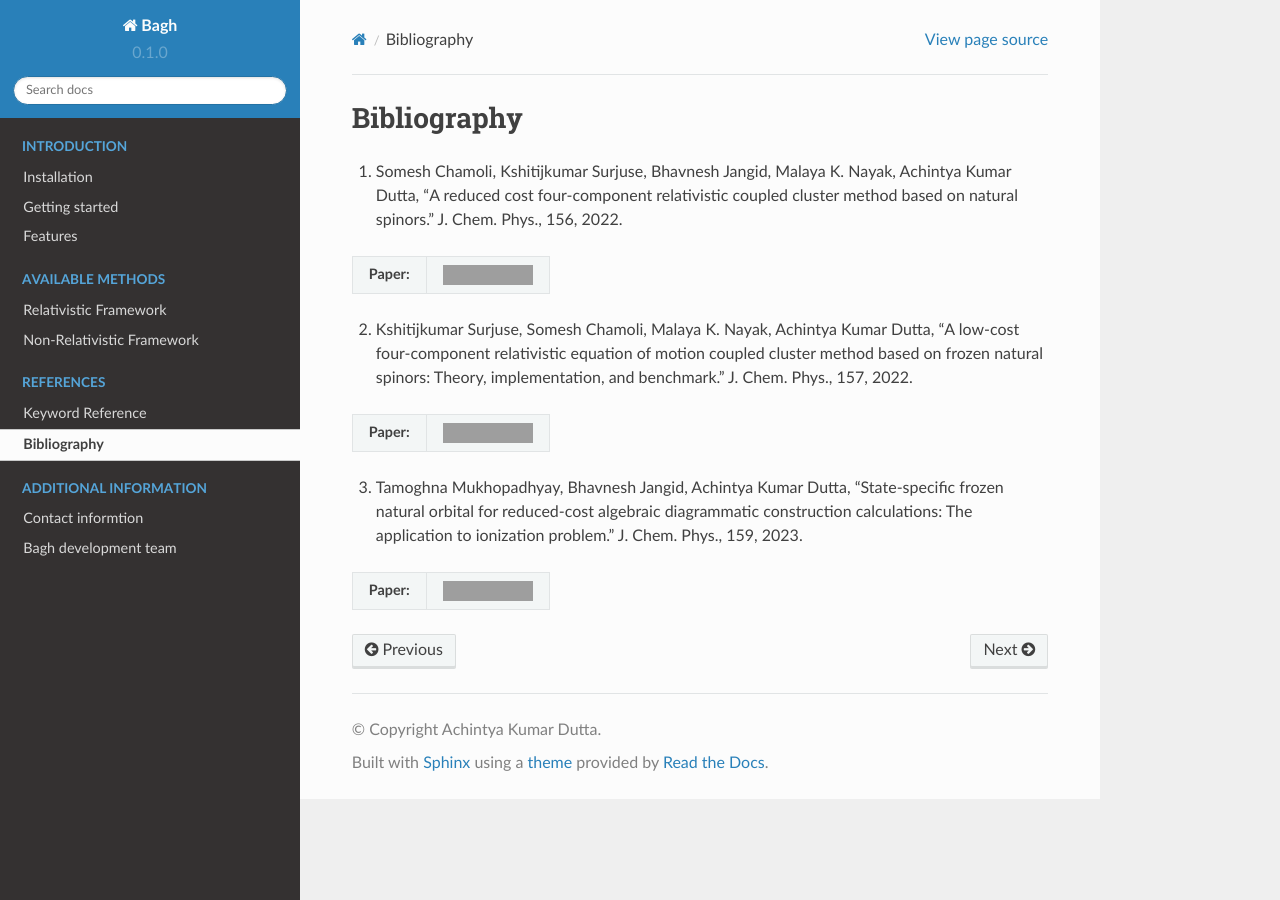
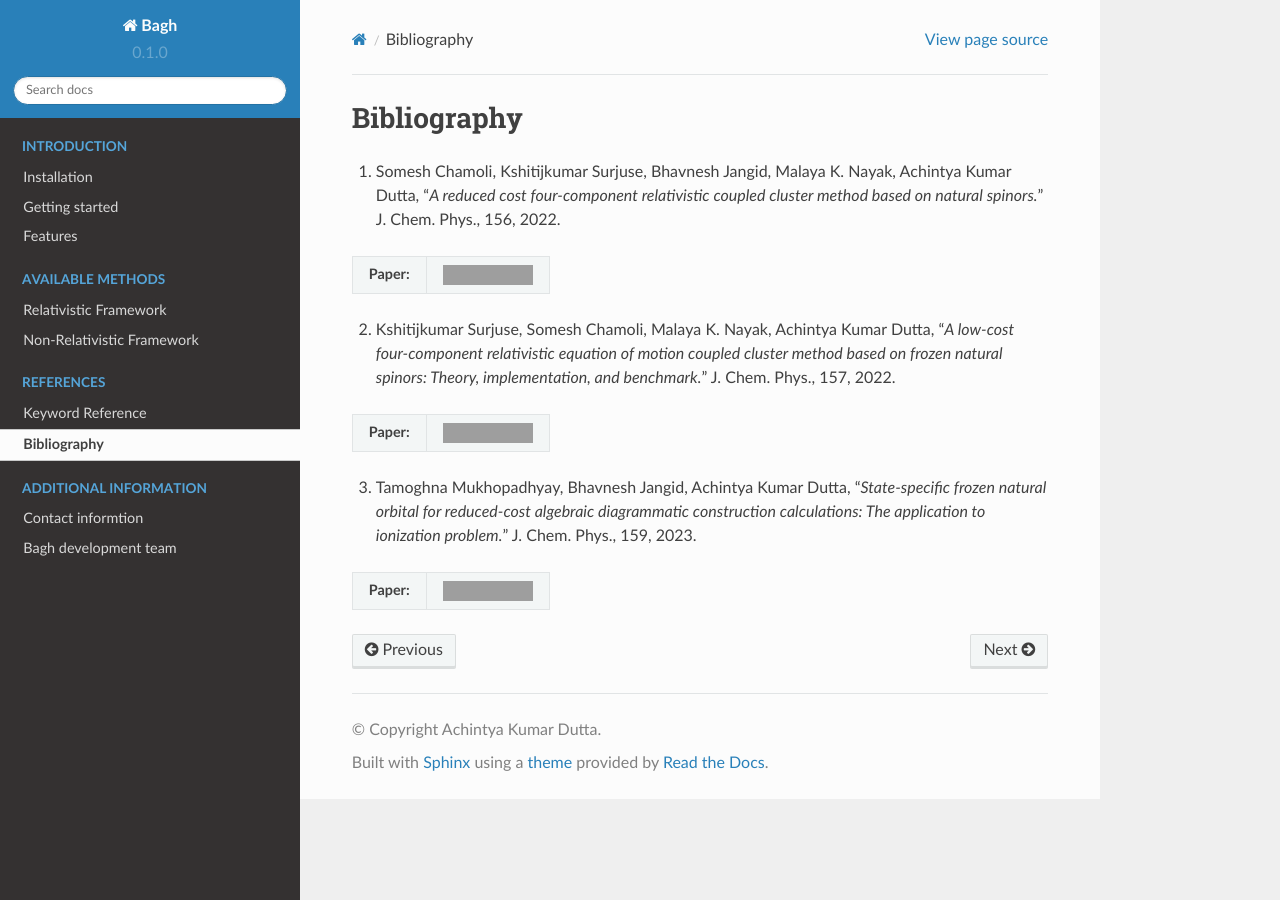
Before and after one commit to achintya007/bagh_doc, a Sphinx documentation site: the page built from docs/source/bibliography.rst, in a window 1280 px wide. Built offline with Sphinx 7.4.7 and the Read the Docs theme 2.0.0, drawn with Linux system fonts in a browser that asks for light colours; grey boxes are pictures that could not be loaded.

```diff
--- a/docs/source/bibliography.rst
+++ b/docs/source/bibliography.rst
@@ -4,7 +4,7 @@ Bibliography
 .. _publications:
 
 
-1. Somesh Chamoli, Kshitijkumar Surjuse, Bhavnesh Jangid, Malaya K. Nayak, Achintya Kumar Dutta, "A reduced cost four-component relativistic coupled cluster method based on natural spinors."  J. Chem. Phys., 156, 2022.
+1. Somesh Chamoli, Kshitijkumar Surjuse, Bhavnesh Jangid, Malaya K. Nayak, Achintya Kumar Dutta, "*A reduced cost four-component relativistic coupled cluster method based on natural spinors.*"  J. Chem. Phys., 156, 2022.
 
 .. list-table::
 
@@ -14,7 +14,7 @@ Bibliography
 
 
 
-2. Kshitijkumar Surjuse, Somesh Chamoli, Malaya K. Nayak, Achintya Kumar Dutta, "A low-cost four-component relativistic equation of motion coupled cluster method based on frozen natural spinors: Theory, implementation, and benchmark." J. Chem. Phys., 157, 2022.
+2. Kshitijkumar Surjuse, Somesh Chamoli, Malaya K. Nayak, Achintya Kumar Dutta, "*A low-cost four-component relativistic equation of motion coupled cluster method based on frozen natural spinors: Theory, implementation, and benchmark.*" J. Chem. Phys., 157, 2022.
 
 .. list-table::
 
@@ -23,7 +23,7 @@ Bibliography
           :target: https://pubs.aip.org/aip/jcp/article/157/20/204106/2842109
 
 
-3. Tamoghna Mukhopadhyay, Bhavnesh Jangid, Achintya Kumar Dutta, "State-specific frozen natural orbital for reduced-cost algebraic diagrammatic construction calculations: The application to ionization problem." J. Chem. Phys., 159, 2023.
+3. Tamoghna Mukhopadhyay, Bhavnesh Jangid, Achintya Kumar Dutta, "*State-specific frozen natural orbital for reduced-cost algebraic diagrammatic construction calculations: The application to ionization problem.*" J. Chem. Phys., 159, 2023.
 
 .. list-table::
 
```
